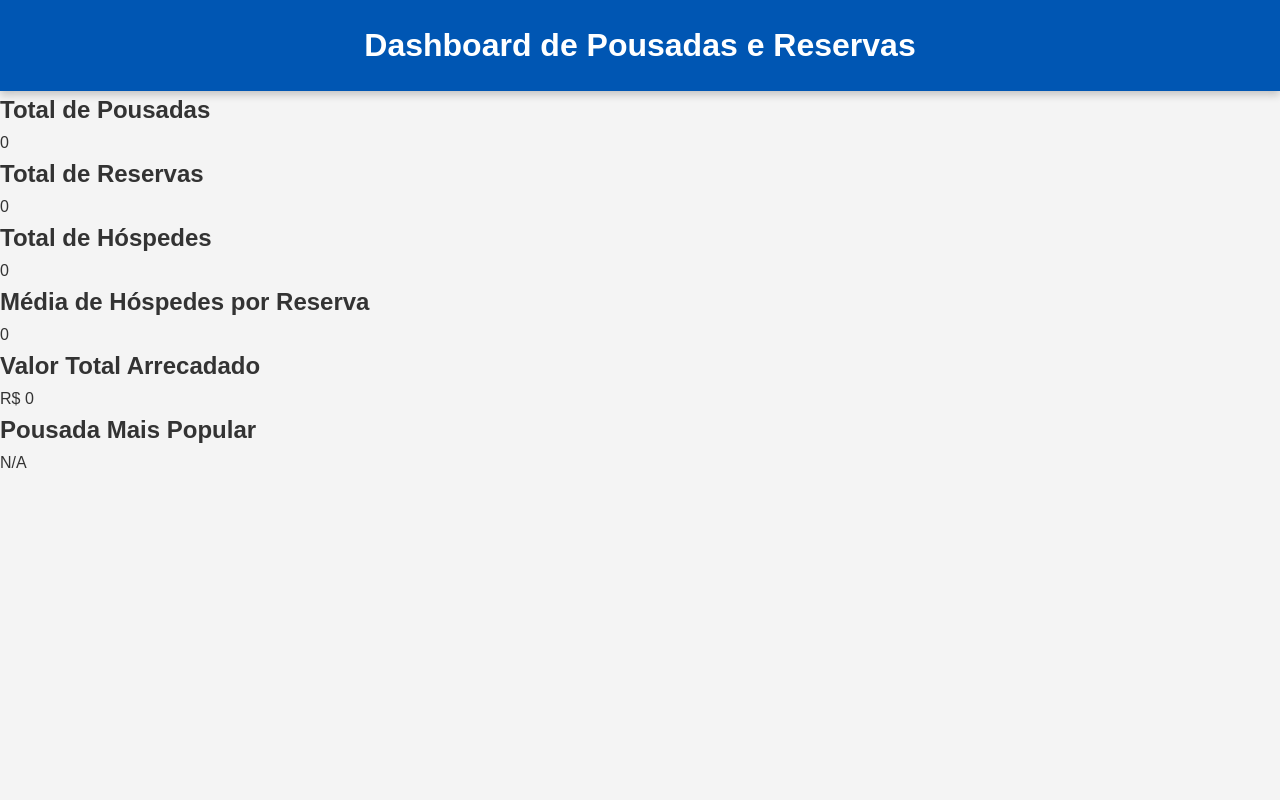
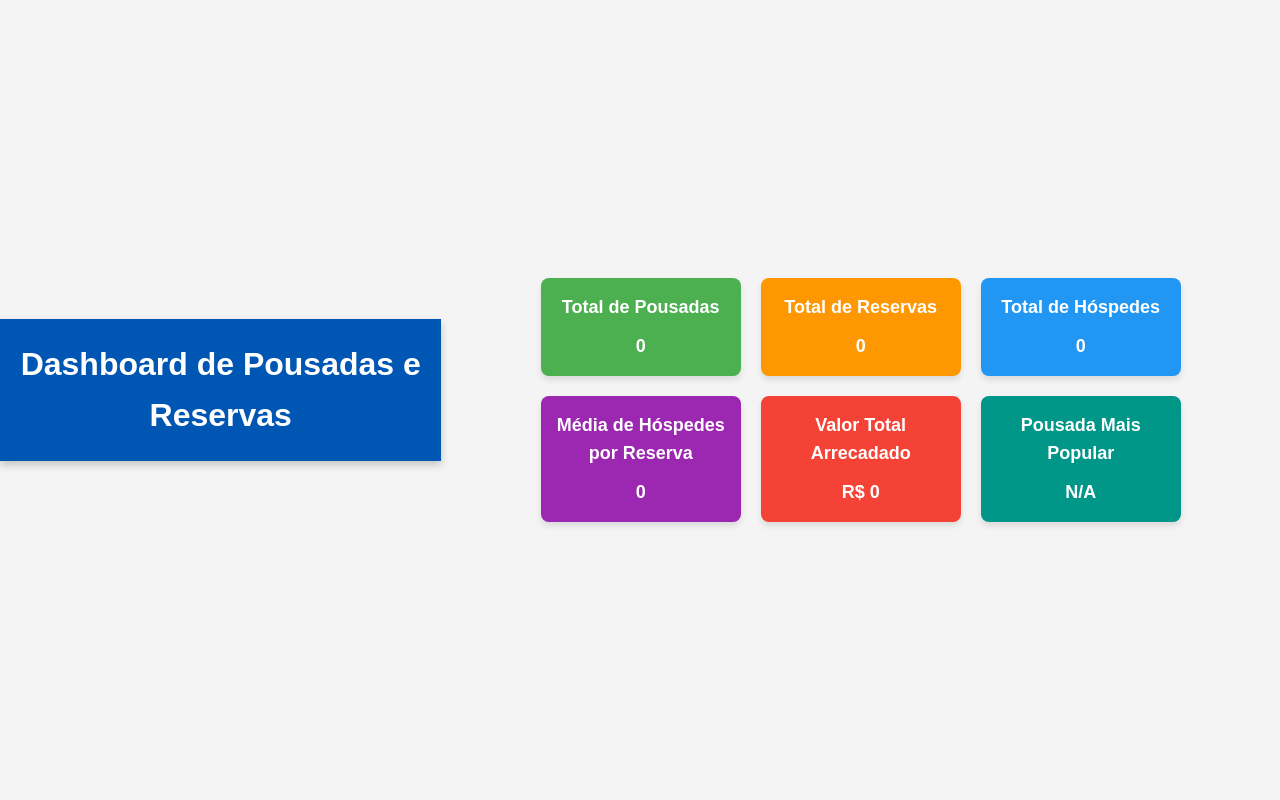
Before and after one commit to fernandaguzzo/projeto-pousada, a Flask app: page /dashboard in a window 1280 px wide. Run offline with Flask 3, Linux system fonts and the light colour scheme; data that the repository does not hold is empty.

Commit message:
Estilização do dashboard

```diff
--- a/templates/dashboard.html
+++ b/templates/dashboard.html
@@ -37,4 +37,93 @@
         </div>
     </main>
 </body>
+<style>
+body {
+    font-family: Arial, sans-serif;
+    margin: 0;
+    padding: 0;
+    display: flex;
+    justify-content: center;
+    align-items: center;
+    height: 100vh;
+    background-color: #f4f4f4;
+    color: #333;
+}
+
+header {
+    text-align: center;
+    margin-bottom: 20px;
+}
+
+.dashboard {
+    display: flex;
+    flex-wrap: wrap;
+    justify-content: center;
+    gap: 20px;
+    width: 90%;
+    max-width: 1200px;
+}
+
+.card {
+    background-color: #fff;
+    border-radius: 8px;
+    padding: 15px;
+    width: 200px;
+    text-align: center;
+    box-shadow: 0 4px 6px rgba(0, 0, 0, 0.1);
+    transition: transform 0.3s ease, box-shadow 0.3s ease;
+}
+
+.card:nth-child(1) {
+    background-color: #4caf50;
+    color: white;
+}
+
+.card:nth-child(2) {
+    background-color: #ff9800;
+    color: white;
+}
+
+.card:nth-child(3) {
+    background-color: #2196f3;
+    color: white;
+}
+
+.card:nth-child(4) {
+    background-color: #9c27b0;
+    color: white;
+}
+
+.card:nth-child(5) {
+    background-color: #f44336;
+    color: white;
+}
+
+.card:nth-child(6) {
+    background-color: #009688;
+    color: white;
+}
+
+.card h2 {
+    font-size: 18px;
+    margin-bottom: 10px;
+}
+
+.card p {
+    font-size: 18px;
+    font-weight: bold;
+}
+
+.card:hover {
+    transform: translateY(-5px); /* Efeito ao passar o mouse */
+    box-shadow: 0 8px 16px rgba(0, 0, 0, 0.2);
+}
+
+@media (max-width: 768px) {
+    .dashboard {
+        flex-direction: column;
+        align-items: center;
+    }
+}
+</style>
 </html>
```
